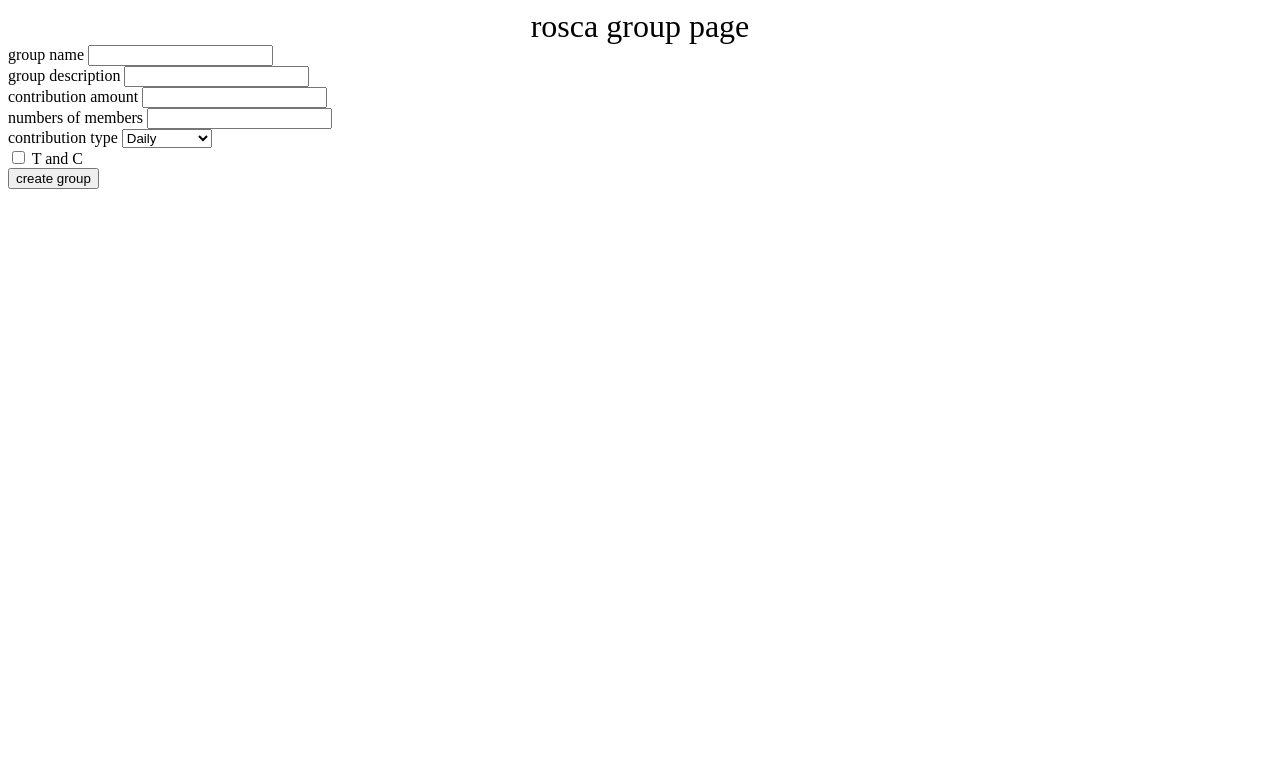
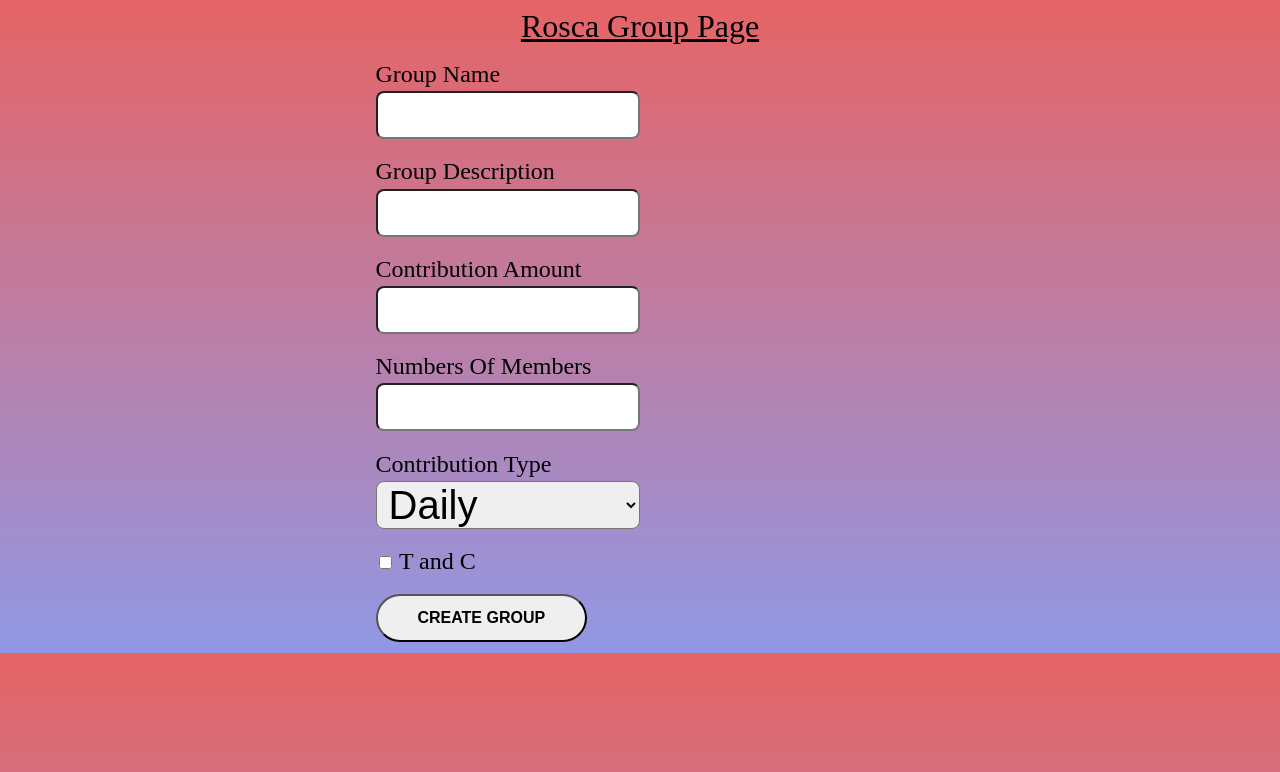
Before and after one commit to project-ogio/frontend, a plain HTML site: page index.html in a window 1280 px wide. Drawn offline with Linux system fonts and the light colour scheme.

Commit message:
I just created the Rosca Admin Page

```diff
--- a/index.html
+++ b/index.html
@@ -6,35 +6,90 @@
     <title>OGIO</title>
     <link rel="stylesheet" href="index.css">
     <style>
+        *{
+            box-sizing: border-box;
+        }
+        body{
+            background: linear-gradient(#e66465, #9198e5);
+        }
         header{
             text-align: center;
+            text-decoration: underline;
             font-size: 2rem;
+            text-transform: capitalize;
+        }
+        .labelTC{
+            font-size: x-large;
+        }
+        label{
+            display: grid;
+            text-transform: capitalize;
+            font-size: x-large;
+            margin-bottom: .2rem;
+            /* margin: auto;
+            display: flex;
+            justify-content: center;
+            align-items: center;  */
+        }
+        .create__group{
+            cursor: pointer;
+            width: 40%;
+            height: 3rem;
+            font-size: 1rem;
+            border-radius: 2rem;
+            font-weight: 700;
+            text-transform: uppercase;
+        }
+        .inputText{
+            width: 50%;
+            height: 3rem;
+            border-radius: 0.5rem;
+            font-size: 2.5rem;
+            padding-left: .5rem;
+            /* margin: auto;
+            display: flex;
+            justify-content: center;
+            align-items: center;  */
+        }
+        .divText{
+            margin-top: 1rem;
+            margin-bottom: .2rem;
+        }
+        .T__And__C{
+            font-size: x-large;
+            margin: .2rem;
+        }
+        .formStyle{
+            margin: auto;
+            display: grid;
+            justify-content: center;
+            align-items: center;
         }
     </style>
 </head>
 <body>
     <header>rosca group page</header>
-    <section>
-        <form action="">
-            <div>
+    <section class="roscaGroup">
+        <form action="" class="formStyle">
+            <div class="divText">
                 <label for="groupName">group name</label>
-                <input type="text" name="groupName" id="groupName">
+                <input type="text" name="groupName" id="groupName" class="inputText">
             </div>
-            <div>
+            <div class="divText">
                 <label for="groupDescription">group description</label>
-                <input type="text" name="groupDescription" id="groupDescription">
+                <input type="text" name="groupDescription" id="groupDescription" class="inputText">
             </div>
-            <div>
+            <div class="divText">
                 <label for="contributionAmount">contribution amount</label>
-                <input type="text" name="contributionAmount" id="contributionAmount">
+                <input type="text" name="contributionAmount" id="contributionAmount" class="inputText">
             </div>
-            <div>
+            <div class="divText">
                 <label for="numbersOfMembers">numbers of members</label>
-                <input type="number" name="numbersOfMembers" id="numbersOfMembers">
+                <input type="number" name="numbersOfMembers" min="1" id="numbersOfMembers" class="inputText">
             </div>
-            <div>
+            <div class="divText">
                 <label for="contributionType">contribution type</label>
-                <select>
+                <select class="inputText">
                     <option value="c1">Daily</option>
                     <option value="c1">Weekly</option>
                     <option value="c1">Bi - Weekly</option>
@@ -42,11 +97,14 @@
                     <option value="c1">Fortnight</option>
                 </select>
             </div>
-            <div>
-                <input type="checkbox" name="T__And__C" id="T__And__C"> T and C
+            <div class="divText">
+                <input type="checkbox" name="T__And__C" class="T__And__C">
+                <span class="labelTC">
+                    T and C
+                </span>
             </div>
-            <div>
-                <input type="button" value="create group">
+            <div class="divText">
+                <input type="button" value="create group" class="create__group">
             </div>
         </form>
     </section>
```
